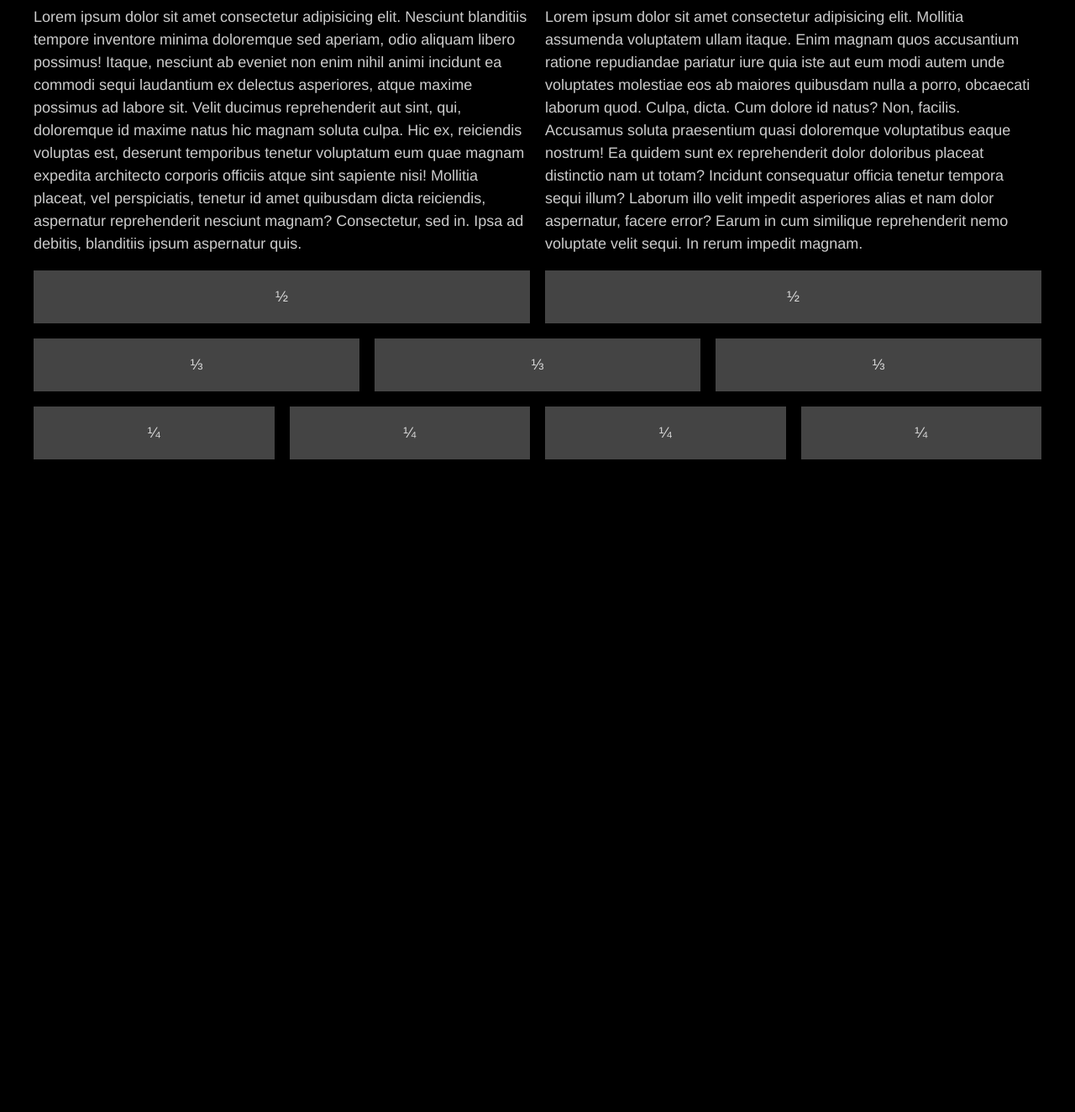
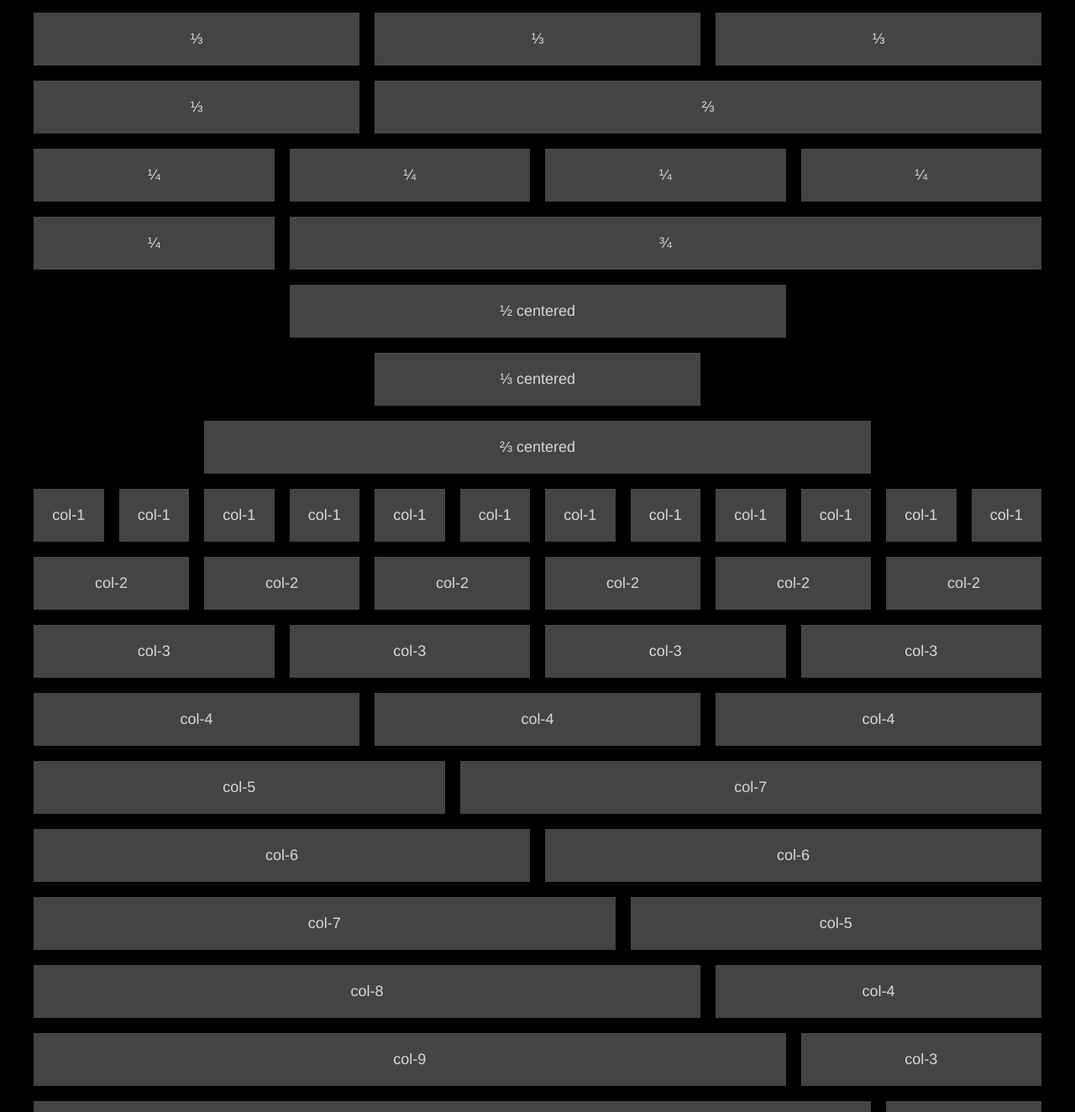
Before and after one commit to apalilio/simplebase, a plain HTML site: page index.html in a window 1280 px wide. Shown: the part 198-1522 px from the top of the page at 84% size. Before the commit the page ends 800 px from the top, so only its background shows below. Drawn offline with Linux system fonts and the light colour scheme.

Commit message:
Added town grid

```diff
--- a/css/style.css
+++ b/css/style.css
@@ -206,24 +206,132 @@ body {
         gap: var(--gridgap);
     }
 
+    /* COMMONLY USED COLUMN WIDTHS */
     .one-half {
-        grid-column: span 6 / span 6;
+        grid-column: auto / span 6;
     }
 
     .one-third {
-        grid-column: span 4 / span 4;
+        grid-column: auto / span 4;
     }
 
     .two-thirds {
-        grid-column: span 8 / span 8;
+        grid-column: auto / span 8;
     }
 
     .one-fourth {
-        grid-column: span 3 / span 3;
+        grid-column: auto / span 3;
     }
 
     .three-fourths {
-        grid-column: span 9 / span 9;
+        grid-column: auto / span 9;
+    }
+
+    /*  12 GRID COLUMN CLASSES */
+    .col-1 {
+        grid-column: auto / span 1;
+    }
+
+    .col-2 {
+        grid-column: auto / span 2;
+    }
+
+    .col-3 {
+        grid-column: auto / span 3;
+    }
+
+    .col-4 {
+        grid-column: auto / span 4;
+    }
+
+    .col-5 {
+        grid-column: auto / span 5;
+    }
+
+    .col-6 {
+        grid-column: auto / span 6;
+    }
+
+    .col-7 {
+        grid-column: auto / span 7;
+    }
+
+    .col-8 {
+        grid-column: auto / span 8;
+    }
+
+    .col-9 {
+        grid-column: auto / span 9;
+    }
+
+    .col-10 {
+        grid-column: auto / span 10;
+    }
+
+    .col-11 {
+        grid-column: auto / span 11;
+    }
+
+    .col-12 {
+        grid-column: auto / span 12;
+    }
+
+    /* CENTERED COLUMS */
+    .one-half.centered {
+        grid-column: 4 / span 6;
+    }
+
+    .one-third.centered {
+        grid-column: 5 / span 4;
+    }
+
+    .two-thirds.centered {
+        grid-column: 3 / span 8;
+    }
+
+    /* PUSHES */
+    .push-1 {
+        grid-column-start: 2;
+    }
+
+    .push-2 {
+        grid-column-start: 3;
+    }
+
+    .push-3 {
+        grid-column-start: 4;
+    }
+
+    .push-4 {
+        grid-column-start: 5;
+    }
+
+    .push-5 {
+        grid-column-start: 6;
+    }
+
+    .push-6 {
+        grid-column-start: 7;
+    }
+
+    .push-7 {
+        grid-column-start: 8;
+    }
+
+    .push-8 {
+        grid-column-start: 9;
+    }
+
+    .push-9 {
+        grid-column-start: 10;
+    }
+
+    .push-10 {
+        grid-column-start: 11;
+    }
+
+    .push-11 {
+        grid-column-start: 12;
     }
 
 }
--- a/index.html
+++ b/index.html
@@ -15,37 +15,6 @@
 
     <h1>Grid System</h1>
 
-    <h2>Section, with one row, with two colums</h2>
-
-    <section>
-        <div class="container">
-
-            <div class="row">
-                <div class="one-half">
-                    Lorem ipsum dolor sit amet consectetur adipisicing elit. Nesciunt blanditiis tempore inventore
-                    minima doloremque sed aperiam, odio aliquam libero possimus! Itaque, nesciunt ab eveniet non enim
-                    nihil animi incidunt ea commodi sequi laudantium ex delectus asperiores, atque maxime possimus ad
-                    labore sit. Velit ducimus reprehenderit aut sint, qui, doloremque id maxime natus hic magnam soluta
-                    culpa. Hic ex, reiciendis voluptas est, deserunt temporibus tenetur voluptatum eum quae magnam
-                    expedita architecto corporis officiis atque sint sapiente nisi! Mollitia placeat, vel perspiciatis,
-                    tenetur id amet quibusdam dicta reiciendis, aspernatur reprehenderit nesciunt magnam? Consectetur,
-                    sed in. Ipsa ad debitis, blanditiis ipsum aspernatur quis.
-                </div>
-                <div class="one-half">
-                    Lorem ipsum dolor sit amet consectetur adipisicing elit. Mollitia assumenda voluptatem ullam itaque.
-                    Enim magnam quos accusantium ratione repudiandae pariatur iure quia iste aut eum modi autem unde
-                    voluptates molestiae eos ab maiores quibusdam nulla a porro, obcaecati laborum quod. Culpa, dicta.
-                    Cum dolore id natus? Non, facilis. Accusamus soluta praesentium quasi doloremque voluptatibus eaque
-                    nostrum! Ea quidem sunt ex reprehenderit dolor doloribus placeat distinctio nam ut totam? Incidunt
-                    consequatur officia tenetur tempora sequi illum? Laborum illo velit impedit asperiores alias et nam
-                    dolor aspernatur, facere error? Earum in cum similique reprehenderit nemo voluptate velit sequi. In
-                    rerum impedit magnam.
-                </div>
-            </div>
-
-        </div>
-    </section>
-
     <section>
         <div class="container">
             <div class="row demo">
@@ -57,12 +26,157 @@
                 <div class="one-third">&frac13;</div>
                 <div class="one-third">&frac13;</div>
             </div>
+
+            <div class="row demo">
+                <div class="one-third">&frac13;</div>
+                <div class="two-thirds">&frac23;</div>
+            </div>
+
             <div class="row demo">
                 <div class="one-fourth">&frac14;</div>
                 <div class="one-fourth">&frac14;</div>
                 <div class="one-fourth">&frac14;</div>
                 <div class="one-fourth">&frac14;</div>
             </div>
+
+            <div class="row demo">
+                <div class="one-fourth">&frac14;</div>
+                <div class="three-fourths">&frac34;</div>
+            </div>
+
+            <div class="row demo">
+                <div class="one-half centered">&frac12; centered</div>
+            </div>
+            <div class="row demo">
+                <div class="one-third centered">&frac13; centered</div>
+            </div>
+            <div class="row demo">
+                <div class="two-thirds centered">&frac23; centered</div>
+            </div>
+
+            <div class="row demo">
+                <div class="col-1">col-1</div>
+                <div class="col-1">col-1</div>
+                <div class="col-1">col-1</div>
+                <div class="col-1">col-1</div>
+                <div class="col-1">col-1</div>
+                <div class="col-1">col-1</div>
+                <div class="col-1">col-1</div>
+                <div class="col-1">col-1</div>
+                <div class="col-1">col-1</div>
+                <div class="col-1">col-1</div>
+                <div class="col-1">col-1</div>
+                <div class="col-1">col-1</div>
+            </div>
+
+            <div class="row demo">
+                <div class="col-2">col-2</div>
+                <div class="col-2">col-2</div>
+                <div class="col-2">col-2</div>
+                <div class="col-2">col-2</div>
+                <div class="col-2">col-2</div>
+                <div class="col-2">col-2</div>
+            </div>
+
+            <div class="row demo">
+                <div class="col-3">col-3</div>
+                <div class="col-3">col-3</div>
+                <div class="col-3">col-3</div>
+                <div class="col-3">col-3</div>
+            </div>
+            <div class="row demo">
+                <div class="col-4">col-4</div>
+                <div class="col-4">col-4</div>
+                <div class="col-4">col-4</div>
+            </div>
+
+            <div class="row demo">
+                <div class="col-5">col-5</div>
+                <div class="col-7">col-7</div>
+            </div>
+
+            <div class="row demo">
+                <div class="col-6">col-6</div>
+                <div class="col-6">col-6</div>
+            </div>
+
+            <div class="row demo">
+                <div class="col-7">col-7</div>
+                <div class="col-5">col-5</div>
+            </div>
+
+            <div class="row demo">
+                <div class="col-8">col-8</div>
+                <div class="col-4">col-4</div>
+            </div>
+
+            <div class="row demo">
+                <div class="col-9">col-9</div>
+                <div class="col-3">col-3</div>
+            </div>
+
+            <div class="row demo">
+                <div class="col-10">col-10</div>
+                <div class="col-2">col-2</div>
+            </div>
+
+            <div class="row demo">
+                <div class="col-11">col-11</div>
+                <div class="col-1">col-1</div>
+            </div>
+
+            <div class="row demo">
+                <div class="col-12">col-12</div>
+            </div>
+
+            <div class="row demo">
+                <div class="col-1">no push</div>
+            </div>
+
+            <div class="row demo">
+                <div class="col-1 push-1">push-1</div>
+            </div>
+
+            <div class="row demo">
+                <div class="col-1 push-2">push-2</div>
+            </div>
+
+            <div class="row demo">
+                <div class="col-1 push-3">push-3</div>
+            </div>
+
+            <div class="row demo">
+                <div class="col-1 push-4">push-4</div>
+            </div>
+
+            <div class="row demo">
+                <div class="col-1 push-5">push-5</div>
+            </div>
+
+            <div class="row demo">
+                <div class="col-1 push-6">push-6</div>
+            </div>
+
+            <div class="row demo">
+                <div class="col-1 push-7">push-7</div>
+            </div>
+
+            <div class="row demo">
+                <div class="col-1 push-8">push-8</div>
+            </div>
+
+            <div class="row demo">
+                <div class="col-1 push-9">push-9</div>
+            </div>
+
+            <div class="row demo">
+                <div class="col-1 push-10">push-10</div>
+            </div>
+
+            <div class="row demo">
+                <div class="col-1 push-11">push-11</div>
+            </div>
+
     </section>
 </body>
 
```
